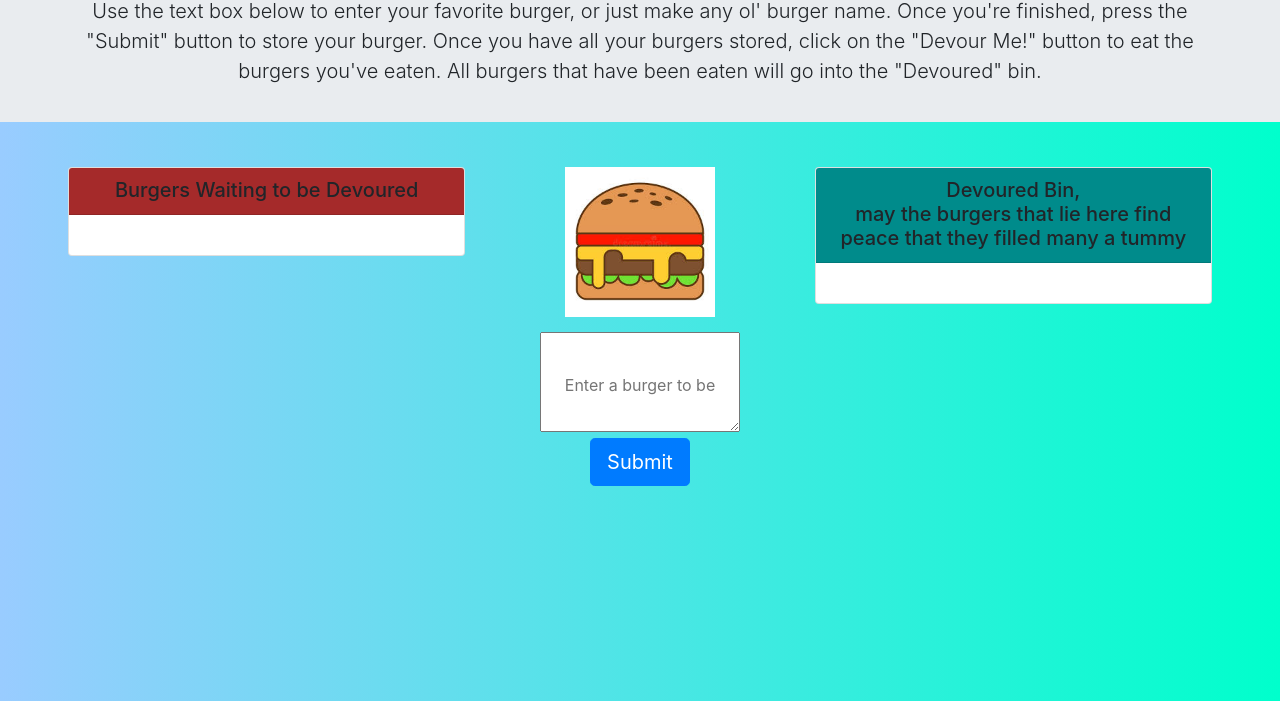
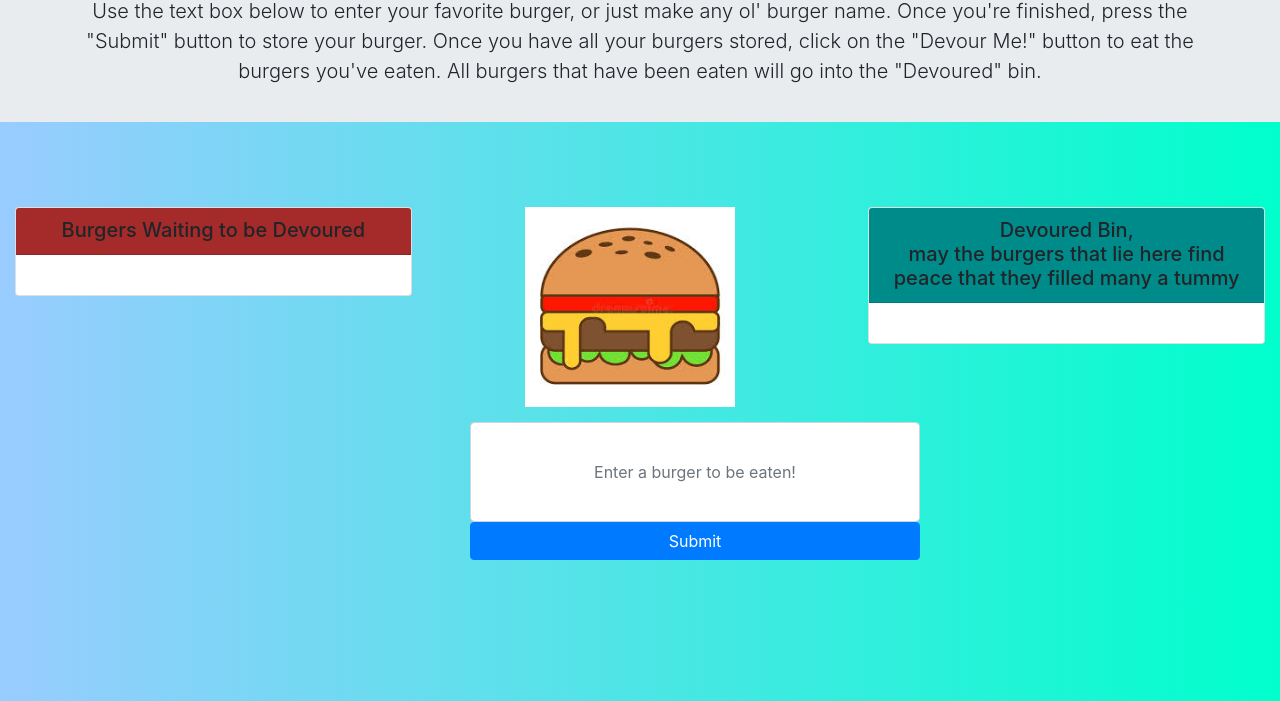
Before and after one commit to microxgleek94/Sequlize-da-Burger, a website: page public/index.html in a window 1280 px wide. Shown: the part 99-800 px from the top of the page. Drawn offline with nearby package versions, Linux system fonts and the light colour scheme.

Commit message:
resized textbox and submit btn

```diff
--- a/public/css/stylesheet.css
+++ b/public/css/stylesheet.css
@@ -10,11 +10,18 @@ body {
     margin-bottom: 5px;
 }
 
-#text {
-    width: 200px;
+#textbox {
+    width: 450px;
     height: 100px;
     text-align: center;
     line-height: 100px;
+    display: block;
+    margin-left: auto;
+    margin-right: auto;
+}
+
+#submit-btn{
+    width: 450px;
 }
 
 .card-header {
@@ -22,23 +29,37 @@ body {
     width: 100%;
 }
 
+#fix-right {
+    margin-left: 50px;
+}
+
 #load {
     display: none;
 }
 
 #pic {
-    height: 150px;
-    width: 150px;
+    height: 200px;
+    width: 500px;
+    display: block;
+    margin-left: auto;
+    margin-right: auto;
+    padding-right:40px;
+    padding-left:70px;
+
 }
 
 #devour-container,
 #main,
 #bin-container {
     position: sticky;
+    display: block;
+  margin-left: auto;
+  margin-right: auto;
+
 }
 
-#break{
-    padding: 20px;
+#break {
+    padding: 40px;
 }
 
 #dev-head {
--- a/public/index.html
+++ b/public/index.html
@@ -38,15 +38,15 @@
             <div class="col-sm-3" id="main">
                 <img src="./images/buger2.jpeg" class="img-fluid" alt="cheeseburger-clipart" id="pic">
                 <div class="container-fluid" id="inner-main">
-                    <textarea id="text" placeholder="Enter a burger to be eaten!"></textarea>
-                    <button type="button" class="btn btn-primary btn-lg" id="submit-btn">Submit <div id="load"
+                    <input class="form-control" type="text" placeholder="Enter a burger to be eaten!" id="textbox">
+                    <button type="button" class="btn btn-primary btn-block" id="submit-btn">Submit <div id="load"
                             class="spinner-border text-light" role="status">
                             <span class="sr-only">Loading...</span>
                         </div></button>
                 </div>
             </div>
             <!-- Left Side -->
-            <div class="col-sm-4">
+            <div class="col-sm-4" id="fix-right">
                 <div class="card" id="bin-container">
                     <h5 id="bin-head" class="card-header">Devoured Bin, <br>
                         may the burgers that lie here find peace that they filled many a tummy </h5>
```
